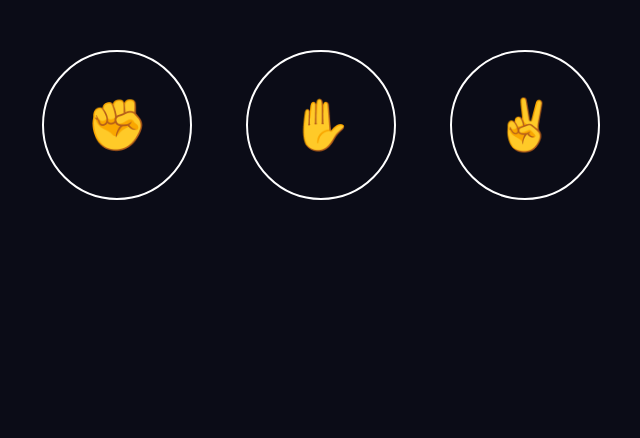
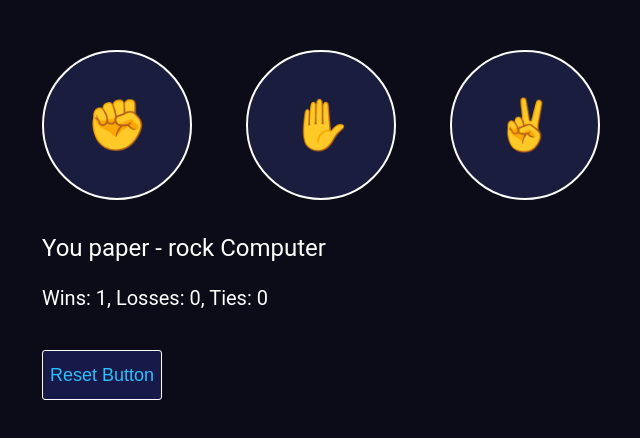
Before and after one commit to aminul9755/Rock-Paper-Scissors-Game, a plain HTML site: page index.html in a window 1280 px wide. Shown: the whole page, without its empty margins (8-648 px from the left). Drawn offline with Linux system fonts and the light colour scheme.

Commit message:
Show score update

```diff
--- a/index.html
+++ b/index.html
@@ -19,7 +19,15 @@
     playGame('scissors');
   " class="scissors-btn">✌️</button>
 
-  <p class="js-score-update score-update"></p>
+  <p class="js-score-update score-update">You paper - rock Computer</p>
+
+  <p class="js-show-score show-score">Wins: 1, Losses: 0, Ties: 0</p>
+
+  <button onclick="
+    score.wins = 0,
+    score.losses = 0,
+    score.ties = 0
+  " class="reset-btn">Reset Button</button>
 
   <script src="scripts/scripts.js"></script>
 </body>
--- a/scripts/scripts.js
+++ b/scripts/scripts.js
@@ -1,3 +1,9 @@
+score = {
+  wins: 0,
+  losses: 0,
+  ties: 0
+}
+
 function playGame (playerMove) {
   let computerMove = createComputerMove();
   let result = '';
@@ -26,7 +32,18 @@ function playGame (playerMove) {
       result = 'Tie.';
     }
   }
+
+  if (result === 'You win.') {
+    score.wins += 1;
+  } else if (result === 'You lose.') {
+    score.losses += 1;
+  } else if (result === 'Tie.') {
+    score.ties += 1;
+  }
+
   document.querySelector('.js-score-update').innerHTML=(`You ${playerMove} - ${computerMove} Computer`)
+
+document.querySelector(`.js-show-score`).innerHTML=(`Wins: ${score.wins}, Losses: ${score.losses}, Ties: ${score.ties}`)
 }
 
 function createComputerMove () {
--- a/styles/styles.css
+++ b/styles/styles.css
@@ -3,7 +3,7 @@ body {
   color: white;
   margin: 0;
   padding: 0;
-  background-color: rgb(11, 12, 23);
+  background-color: #0b0c17;
 }
 
 .rock-btn,
@@ -18,12 +18,14 @@ body {
   margin-left: 50px;
   margin-top: 50px;
   cursor: pointer;
+  margin-bottom: 10px;
+  background-color: #1a1d3d;
 }
 
 .rock-btn:hover,
 .papers-btn:hover,
 .scissors-btn:hover {
-  background-color: rgb(26, 28, 55);
+  background-color: rgb(48, 51, 95);
 }
 
 .score-update {
@@ -31,3 +33,26 @@ body {
   color: white;
   margin-left: 50px;
 }
+
+.show-score {
+  font-size: 20px;
+  color: white;
+  margin-left: 50px;
+}
+
+.reset-btn {
+  width: 120px;
+  height: 50px;
+  border: 1px solid white;
+  border-radius: 3px;
+  background-color: rgb(23, 26, 73);
+  color: rgb(44, 192, 255);
+  font-size: 18px;
+  margin-left: 50px;
+  margin-top: 20px;
+  cursor: pointer;
+}
+
+.reset-btn:hover {
+  background-color: transparent;
+}
```
